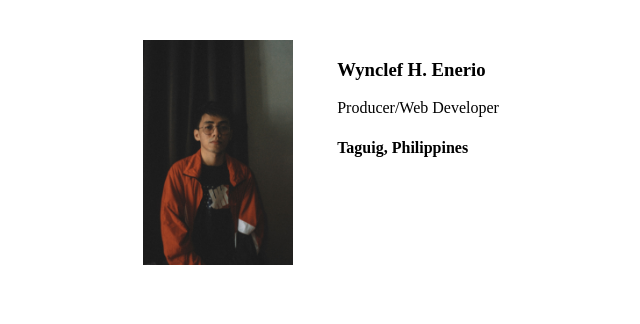
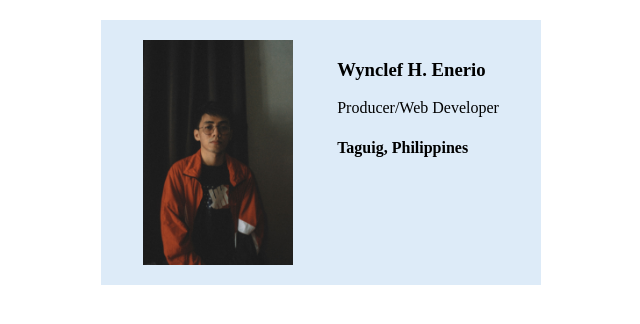
Before and after one commit to Wynclefe/business-card, a plain HTML site: page index.html in a window 1280 px wide. Shown: the whole page, without its empty margins (319-959 px from the left). Drawn offline with Linux system fonts and the light colour scheme.

Commit message:
Add background color to the card

```diff
--- a/styles.css
+++ b/styles.css
@@ -1,5 +1,5 @@
 body {
-    margin: 20px    ;
+    margin: 20px;
 }
 
 .avatar {
@@ -12,4 +12,5 @@ body {
     padding: 20px;
     display: flex;
     justify-content: space-around;
+    background-color: #ddebf8;
 }
```
